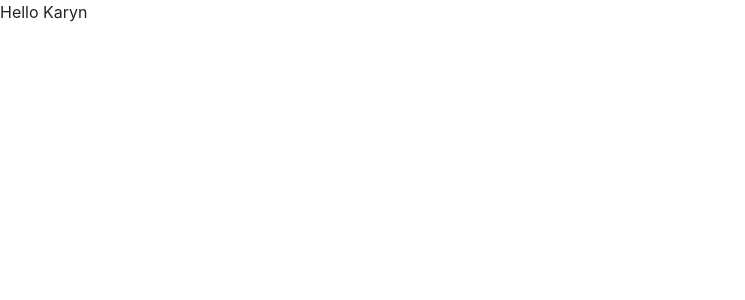
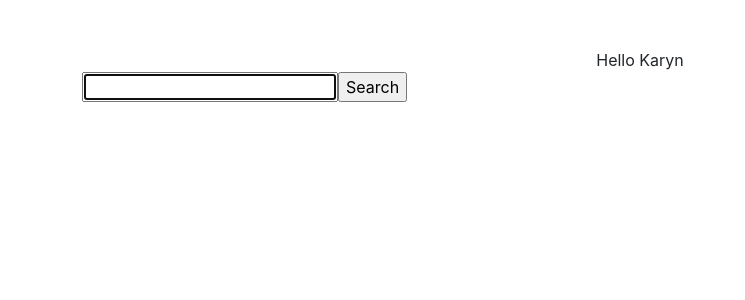
Before and after one commit to karynhuynh/dictionary-react, a React (Create React App) app: page / in a window 1280 px wide. Shown: the top 300 px of the page, without its empty margins (0-745 px from the left). Built offline with nearby package versions, Linux system fonts and the light colour scheme; the HTML template or start-up script is replaced by a standard one.

Commit message:
Created the search engine

```diff
--- a/src/App.js
+++ b/src/App.js
@@ -1,9 +1,15 @@
 import "./App.css";
+import Dictionary from './Dictionary'
 
 function App() {
   return (
     <div className="App">
-      <header className="App-header">Hello Karyn</header>
+      <div className="container">
+        <header className="App-header text-center mt-5">Hello Karyn</header>
+        <main>
+          <Dictionary />
+        </main>
+      </div>
     </div>
   );
 }
--- /dev/null
+++ b/src/Dictionary.js
@@ -0,0 +1,25 @@
+import React, { useState } from "react";
+
+import "./Dictionary.css";
+
+export default function Dictionary() {
+  const [keyword, setKeyword] = useState("");
+
+  function wordSubmit(event) {
+    event.preventDefault();
+    alert(`Searching for ${keyword}`);
+  }
+
+  function wordSearch(event) {
+    setKeyword(event.target.value);
+  }
+
+  return (
+    <div className="Dictionary">
+      <form onSubmit={wordSubmit}>
+        <input type="search" autoFocus={true} required onChange={wordSearch} />
+        <input type="submit" value="Search" />
+      </form>
+    </div>
+  );
+}
```
Also changed, not shown: src/Dictionary.css (added).
